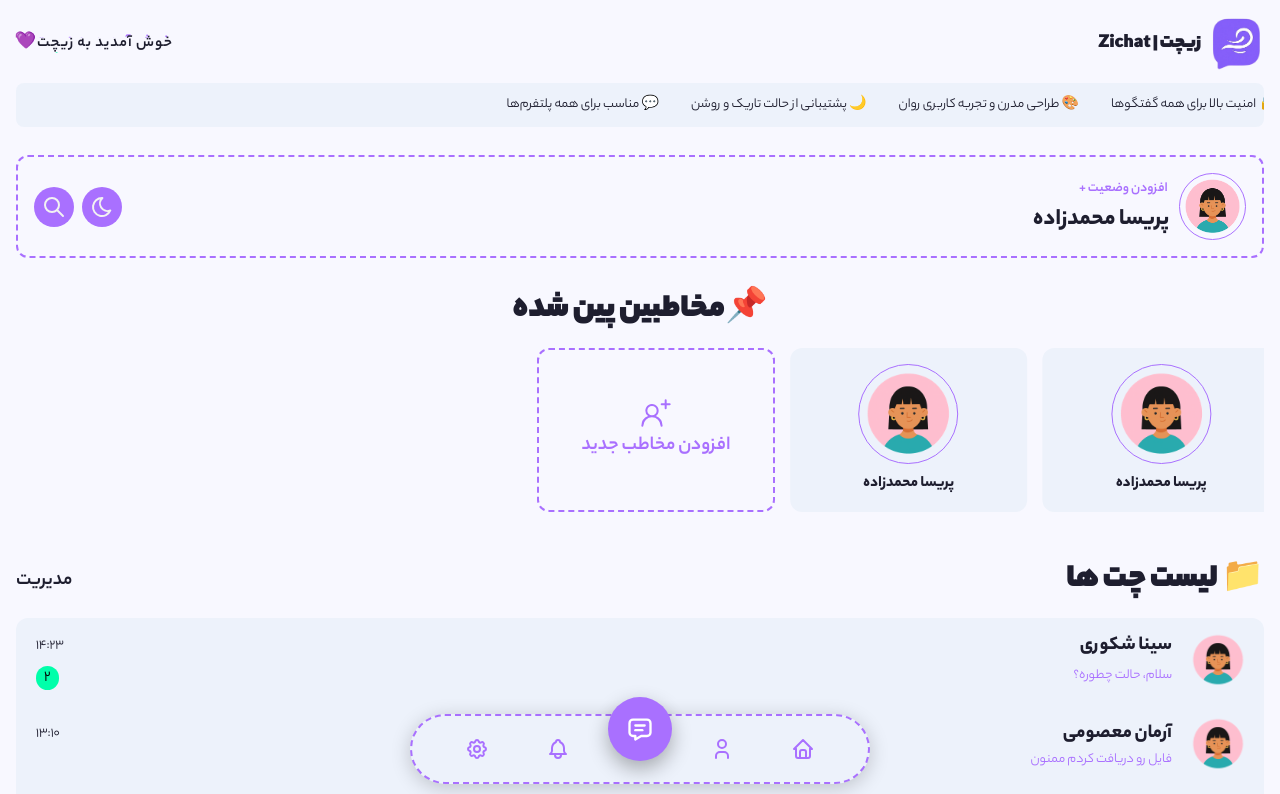
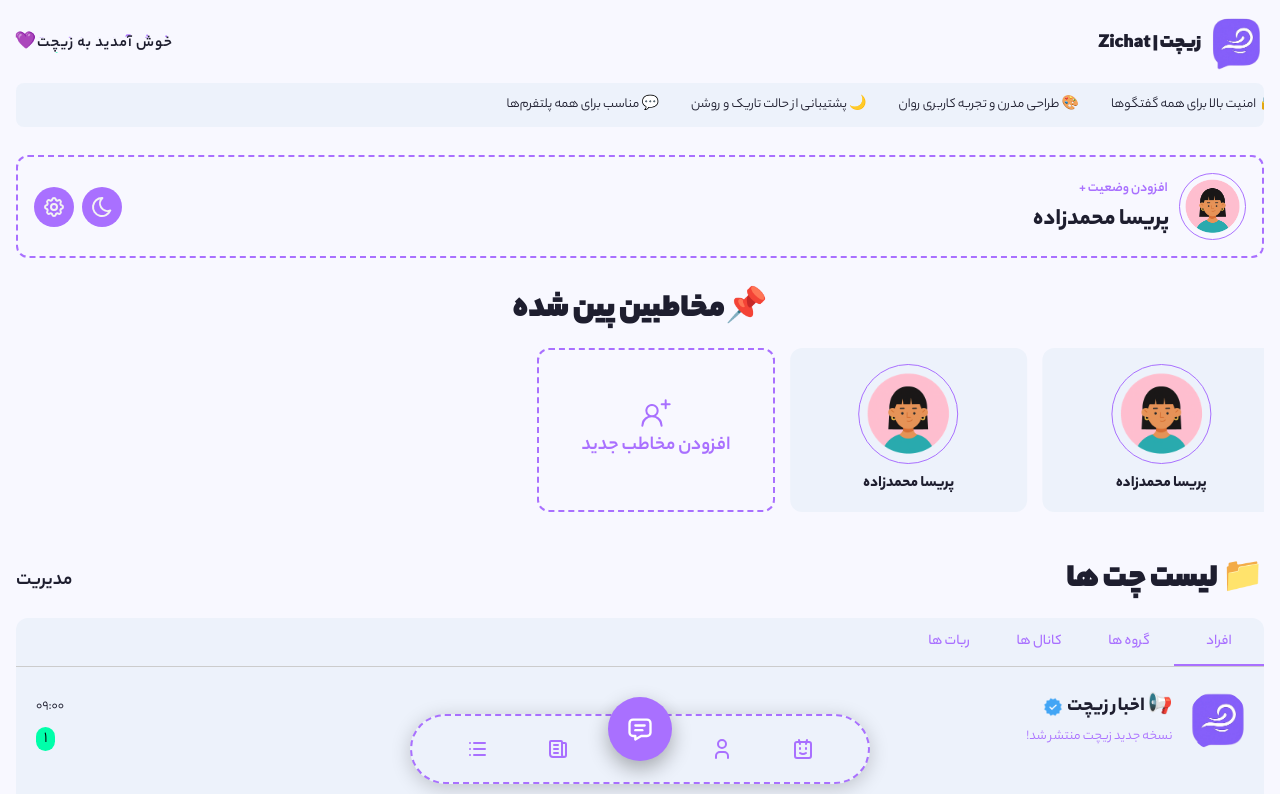
Before and after one commit to Morteza-Hoseinzadeh/zichat, a Next.js app in the folder client/: page / in a window 1280 px wide. Shown: the top 794 px of the page. Built offline with nearby package versions, Linux system fonts and the light colour scheme.

Commit message:
Add status tabs and zichat news to list

```diff
--- a/client/src/components/chats-list/chatsList.tsx
+++ b/client/src/components/chats-list/chatsList.tsx
@@ -1,7 +1,7 @@
 'use client';
 
 import React from 'react';
-import { Typography, Box } from '@mui/material';
+import { Typography, Box, Tabs, Tab } from '@mui/material';
 import ConvertToPersianDigit from '@/utils/functions/convertToPersianDigit';
 
 const mock = [
@@ -87,7 +87,65 @@ const mock = [
   },
 ];
 
+interface TabPanelProps {
+  children?: React.ReactNode;
+  index: number;
+  value: number;
+}
+
+const ZichatNewsPinned = () => (
+  <Box sx={{ ...styles.chats_container, p: 2, my: 1 }}>
+    <Box width={'100%'} display="flex" alignItems="center" gap={2}>
+      <Box component="img" src="/assets/logo/zichat-logo.png" alt="Zichat News" sx={{ width: 60, height: 60, borderRadius: '50%' }} />
+      <Box width={'100%'} display={'flex'} alignItems={'center'} flexDirection={'column'} justifyContent={'space-between'} pl={0.5}>
+        <Box display="flex" alignItems="center" justifyContent="space-between" width={'100%'}>
+          <Box display={'flex'} alignItems={'center'} gap={0.5}>
+            <Typography variant="h6" color="text.primary" fontWeight={900}>
+              📢 اخبار زیچت
+            </Typography>
+            <img src="/assets/logo/instagram-verified.png" alt="instagram-verfied.png" width={20} />
+          </Box>
+          <Typography variant="body2" color="text.primary">
+            {ConvertToPersianDigit('09:00')}
+          </Typography>
+        </Box>
+        <Box display="flex" alignItems="center" justifyContent="space-between" width={'100%'}>
+          <Typography variant="body2" color="text.secondary" noWrap>
+            نسخه جدید زیچت منتشر شد!
+          </Typography>
+          <Box mt={0.5} bgcolor="secondary.main" color="black" px={1} borderRadius="12px" fontSize="1em" display="inline-block">
+            {ConvertToPersianDigit(1)}
+          </Box>
+        </Box>
+      </Box>
+    </Box>
+  </Box>
+);
+
+function CustomTabPanel(props: TabPanelProps) {
+  const { children, value, index, ...other } = props;
+
+  return (
+    <Box role="tabpanel" hidden={value !== index} id={`simple-tabpanel-${index}`} aria-labelledby={`simple-tab-${index}`} {...other}>
+      {value === index && <Box>{children}</Box>}
+    </Box>
+  );
+}
+
+function a11yProps(index: number) {
+  return {
+    id: `simple-tab-${index}`,
+    'aria-controls': `simple-tabpanel-${index}`,
+  };
+}
+
 export default function ChatsList() {
+  const [value, setValue] = React.useState(0);
+
+  const handleChange = (event: React.SyntheticEvent, newValue: number) => {
+    setValue(newValue);
+  };
+
   return (
     <Box my={6}>
       <Box display={'flex'} alignItems="center" justifyContent={'space-between'} mb={2}>
@@ -99,17 +157,23 @@ export default function ChatsList() {
         </Typography>
       </Box>
       <Box sx={{ backgroundColor: 'background.paper', borderRadius: '12px', textAlign: 'center', width: '100%' }}>
+        <Box sx={{ width: '100%' }}>
+          <Box sx={{ borderBottom: 1, borderColor: 'divider' }}>
+            <Tabs value={value} onChange={handleChange} aria-label="basic tabs example">
+              <Tab sx={{ fontSize: 15 }} label="افراد" {...a11yProps(0)} />
+              <Tab sx={{ fontSize: 15 }} label="گروه ها" {...a11yProps(1)} />
+              <Tab sx={{ fontSize: 15 }} label="کانال ها" {...a11yProps(2)} />
+              <Tab sx={{ fontSize: 15 }} label="ربات ها" {...a11yProps(3)} />
+            </Tabs>
+          </Box>
+        </Box>
+
+        {[0, 1, 2, 3].map((tabIndex) => (
+          <CustomTabPanel key={tabIndex} value={value} index={tabIndex}>
+            <>
+              <ZichatNewsPinned />
               {mock.map((chat, index) => (
-          <Box
-            key={chat.id}
-            display="flex"
-            alignItems="center"
-            justifyContent="space-between"
-            borderRadius={index === 0 ? '12px 12px 0 0' : index === mock.length - 1 ? '0 0 12px 12px' : '0'}
-            px={2}
-            py={1.5}
-            sx={{ '&:hover': { backgroundColor: 'action.hover', cursor: 'pointer' } }}
-          >
+                <Box key={chat.id} sx={{ ...styles.chats_container, borderRadius: index === mock.length - 1 ? '0 0 12px 12px' : '0', p: 2, my: 1 }}>
                   <Box width={'100%'} display="flex" alignItems="center" gap={2}>
                     <Box component="img" src={chat.avatar} alt={chat.name} sx={{ width: 60, height: 60, borderRadius: '50%' }} />
                     <Box width={'100%'} display={'flex'} alignItems={'center'} flexDirection={'column'} justifyContent={'space-between'} pl={0.5}>
@@ -122,7 +186,7 @@ export default function ChatsList() {
                         </Typography>
                       </Box>
                       <Box display="flex" alignItems="center" justifyContent="space-between" width={'100%'}>
-                  <Typography variant="body2" color="text.secondary" noWrap>
+                        <Typography variant="body1" color="text.secondary" noWrap>
                           {chat.lastMessage}
                         </Typography>
                         {chat.unreadCount > 0 && (
@@ -135,7 +199,19 @@ export default function ChatsList() {
                   </Box>
                 </Box>
               ))}
+            </>
+          </CustomTabPanel>
+        ))}
       </Box>
     </Box>
   );
 }
+
+const styles = {
+  chats_container: {
+    display: 'flex',
+    alignItems: 'center',
+    justifyContent: 'space-between',
+    '&:hover': { backgroundColor: 'action.hover', cursor: 'pointer' },
+  },
+};
--- a/client/src/components/menu/menu.tsx
+++ b/client/src/components/menu/menu.tsx
@@ -1,21 +1,21 @@
 'use client';
 
 import React, { useState } from 'react';
-import { Box, IconButton, useTheme } from '@mui/material';
-import { TbHome, TbUser, TbSettings, TbBell, TbMessage } from 'react-icons/tb';
+import { Box, IconButton, Tooltip, useTheme } from '@mui/material';
+import { TbUser, TbMessage, TbRobotFace, TbNews, TbList } from 'react-icons/tb';
 import { motion, AnimatePresence } from 'framer-motion';
 
 const navItems = [
-  { id: 'home', icon: TbHome },
-  { id: 'user', icon: TbUser },
-  { id: 'message', icon: TbMessage },
-  { id: 'bell', icon: TbBell },
-  { id: 'settings', icon: TbSettings },
+  { id: 'chat-gpt', fa_label: 'چت‌بات', icon: TbRobotFace },
+  { id: 'game', fa_label: 'بازی', icon: TbUser },
+  { id: 'message', fa_label: 'پیام‌ها', icon: TbMessage },
+  { id: 'news', fa_label: 'اخبار', icon: TbNews },
+  { id: 'todo-list', fa_label: 'لیست کارها', icon: TbList },
 ];
 
 export default function CurvedBottomNavigation() {
   const [active, setActive] = useState('message');
-  const theme = useTheme()
+  const theme = useTheme();
 
   return (
     <Box position="fixed" bottom={0} left={0} right={0} display="flex" justifyContent="center" pb={2} zIndex={10}>
@@ -52,17 +52,22 @@ export default function CurvedBottomNavigation() {
                 )}
               </AnimatePresence>
 
+              <Tooltip title={item.fa_label} arrow placement="top">
                 <IconButton
                   onClick={() => setActive(item.id)}
                   sx={{
                     color: isActive ? 'transparent' : 'text.secondary',
                     zIndex: 1,
                     transition: 'all 0.3s ease',
-                  '&:hover': { color: isActive ? 'transparent' : 'primary.main', transform: 'translateY(-4px)' },
+                    '&:hover': {
+                      color: isActive ? 'transparent' : 'primary.main',
+                      transform: 'translateY(-4px)',
+                    },
                   }}
                 >
                   <Icon size={24} />
                 </IconButton>
+              </Tooltip>
             </Box>
           );
         })}
--- a/client/src/components/user-info-header/userInfoHeader.tsx
+++ b/client/src/components/user-info-header/userInfoHeader.tsx
@@ -1,17 +1,17 @@
 'use client';
 
 import React from 'react';
-import { alpha, Avatar, Box, IconButton, Typography } from '@mui/material';
+import { Avatar, Box, IconButton, Typography } from '@mui/material';
 
 // Icons
-import { TbSun, TbMoon, TbSearch } from 'react-icons/tb';
+import { TbSun, TbMoon, TbSettings } from 'react-icons/tb';
 import { IoClose } from 'react-icons/io5';
 
 // Utils
 import { useThemeMode } from '@/utils/hooks/useThemeMode';
 
 export default function UserInfoHeader() {
-  const [openSearchBox, setOpenSearchBox] = React.useState(false);
+  const [isSettingOpen, setIsSettingOpen] = React.useState(false);
 
   const { toggleTheme, isDarkMode } = useThemeMode();
 
@@ -37,8 +37,8 @@ export default function UserInfoHeader() {
           {isDarkMode ? <TbSun /> : <TbMoon />}
         </IconButton>
 
-        <IconButton sx={{ backgroundColor: 'primary.main', color: '#f2f2f2', '&:hover': { backgroundColor: 'primary.dark' } }} onClick={() => setOpenSearchBox(!openSearchBox)}>
-          {openSearchBox ? <IoClose /> : <TbSearch />}
+        <IconButton sx={{ backgroundColor: 'primary.main', color: '#f2f2f2', '&:hover': { backgroundColor: 'primary.dark' } }} onClick={() => setIsSettingOpen(!isSettingOpen)}>
+          {isSettingOpen ? <IoClose /> : <TbSettings />}
         </IconButton>
       </Box>
     </Box>
```
Also changed, not shown: client/public/assets/logo/instagram-verified.png (added). Lines whose indentation alone changed are shown as unchanged.
